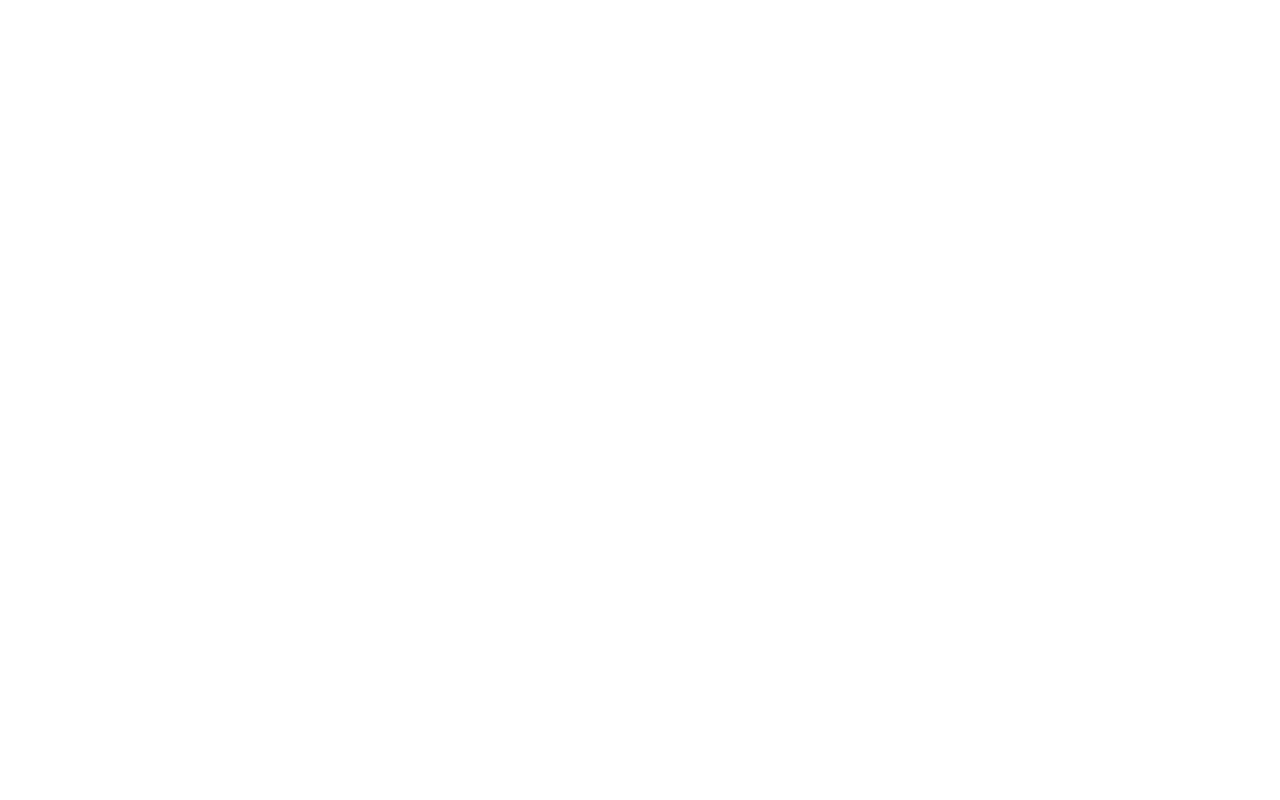
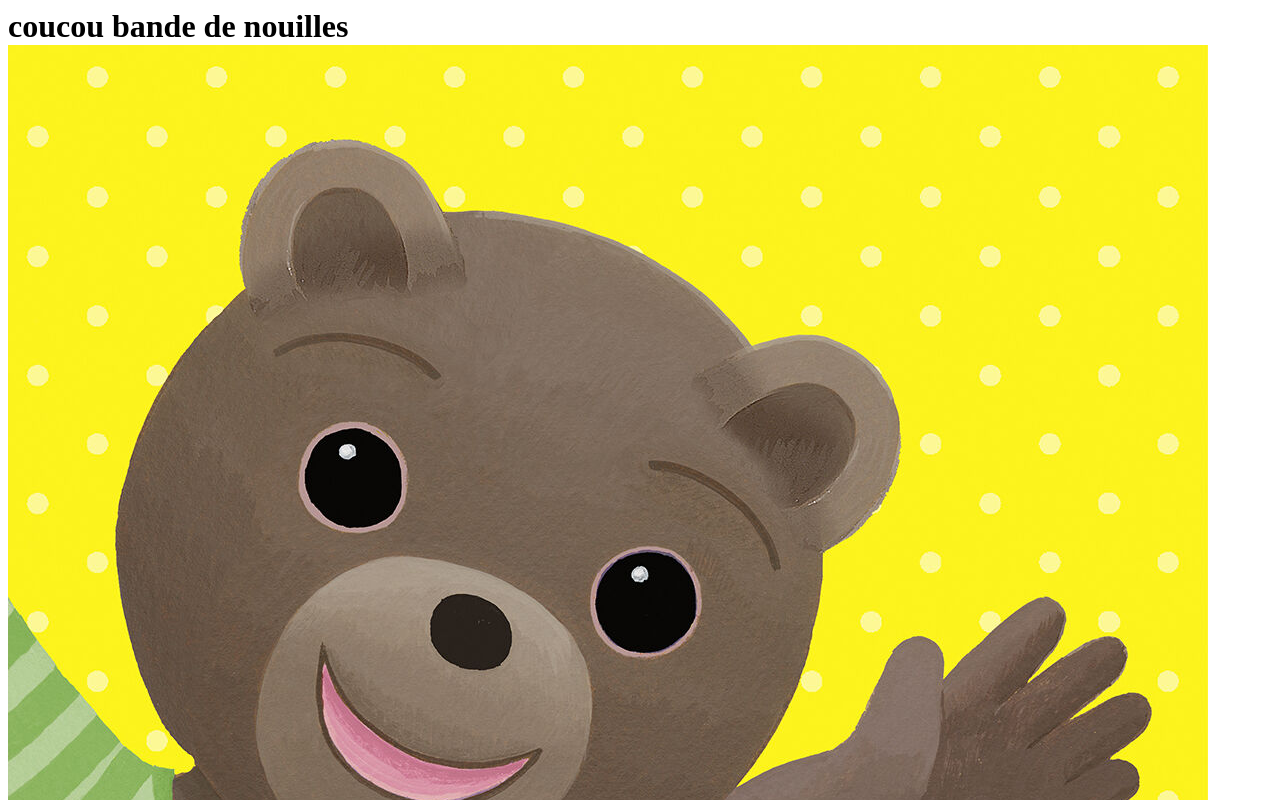
Before and after one commit to dbard-believe/fictional-octo-succotash, a plain HTML site: page index.html in a window 1280 px wide. Shown: the top 800 px of the page. Drawn offline with Linux system fonts and the light colour scheme.

Commit message:
j'ai fini c'est mon commit de photo

```diff
--- a/index.html
+++ b/index.html
@@ -5,9 +5,12 @@
         </title>
     </head>
     <body>
-        <title>
 
-        </title>
+        <h1>
+            coucou bande de nouilles
+            <img src="./img/petit_ours.jpg" alt="My Image">
+
+        </h1>
 
 
     </body>
```
Also changed, not shown: img/petit_ours.jpg (added), 1 other file.
